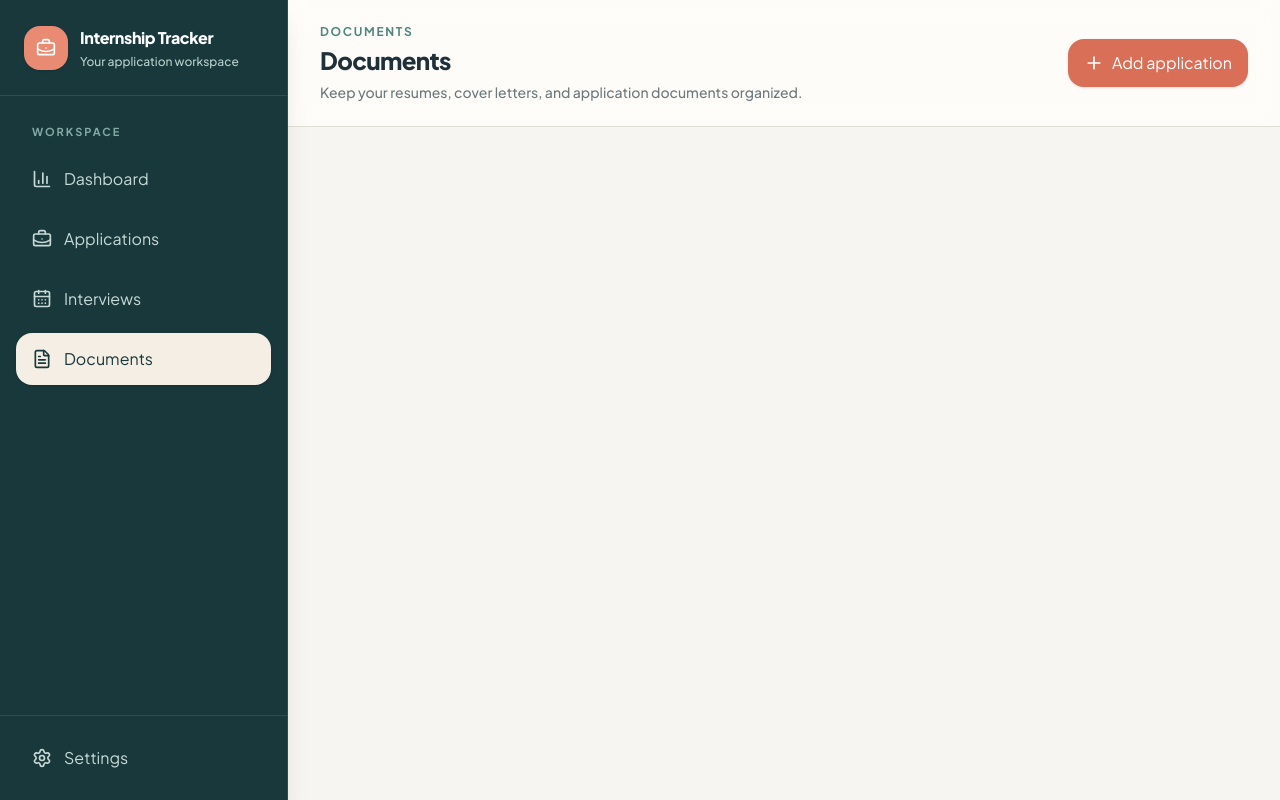
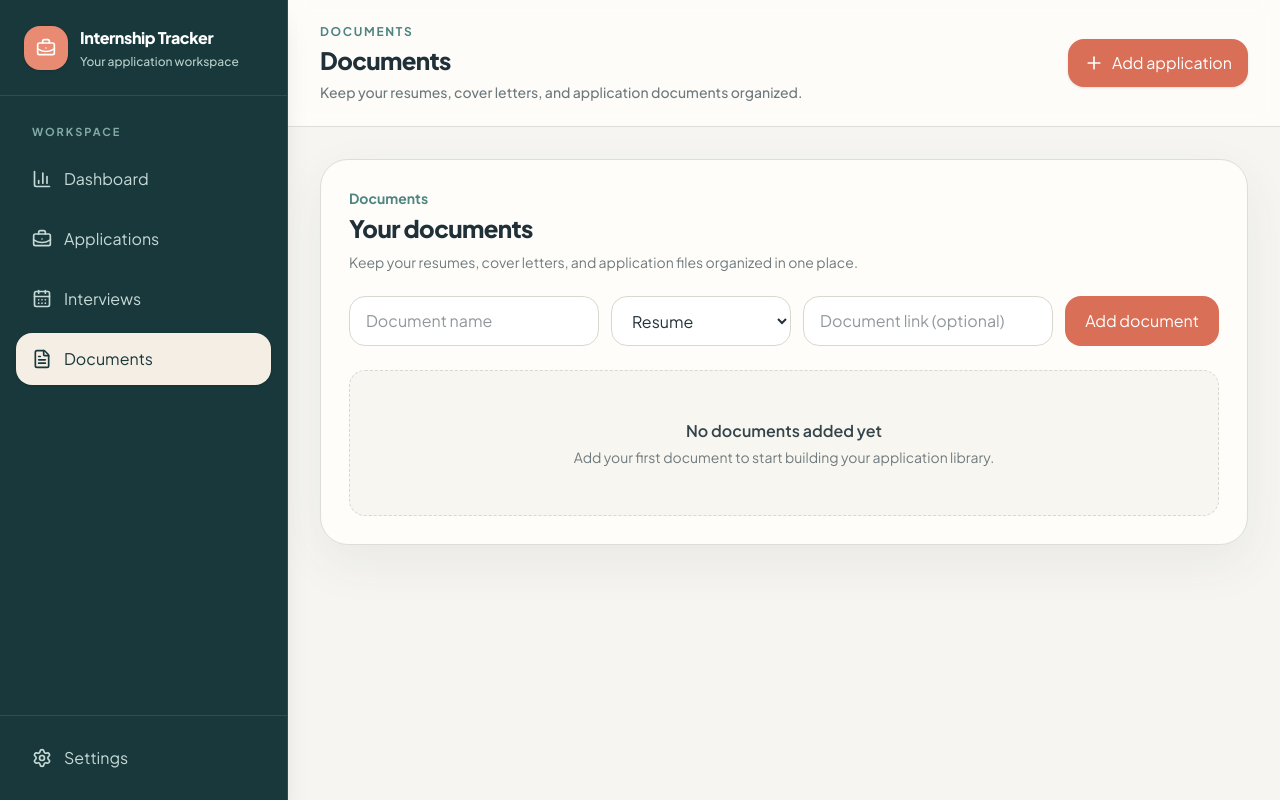
Before and after one commit to ronitbhanot4/internship-tracker, a React (Vite) app: page / in a window 1280 px wide. Both pictures are taken after a click on the button "Documents". Built offline with nearby package versions, Linux system fonts and the light colour scheme.

Commit message:
Add document tracking and persistence

```diff
--- a/src/App.tsx
+++ b/src/App.tsx
@@ -47,10 +47,20 @@ type Application = {
   notes: string;
 };
 
+type DocumentType = "Resume" | "Cover Letter" | "Transcript" | "Portfolio" | "Other";
+
+type Document = {
+  id: number;
+  name: string;
+  type: DocumentType;
+  link: string;
+};
+
 function App() {
   const [isSidebarOpen, setIsSidebarOpen] = useState(false);
   const [applications, setApplications] = useState<Application[]>(() => {
   const savedApplications = localStorage.getItem("internshipApplications");
+
 
 
   if (!savedApplications) {
@@ -63,6 +73,24 @@ function App() {
     return [];
   }
 });
+
+  const [documents, setDocuments] = useState<Document[]>(() => {
+  const savedDocuments = localStorage.getItem("internshipDocuments");
+
+  if (!savedDocuments) {
+    return [];
+  }
+
+  try {
+    return JSON.parse(savedDocuments) as Document[];
+  } catch {
+    return [];
+  }
+});
+  const [documentName, setDocumentName] = useState("");
+  const [documentType, setDocumentType] =
+  useState<DocumentType>("Resume");
+  const [documentLink, setDocumentLink] = useState("");
 
   const [company, setCompany] = useState("");
   const [position, setPosition] = useState("");
@@ -87,6 +115,13 @@ function App() {
     "internshipApplications",
     JSON.stringify(applications),);
   }, [applications]);
+
+  useEffect(() => {
+  localStorage.setItem(
+    "internshipDocuments",
+    JSON.stringify(documents),
+  );
+}, [documents]);
   const totalApplications = applications.length;
 
 const interviewCount = applications.filter(
@@ -145,6 +180,29 @@ const filteredApplications = applications
     currentApplications.filter((application) => application.id !== id),
   );
 };
+
+const handleAddDocument = () => {
+  if (!documentName.trim()) {
+    return;
+  }
+
+  const newDocument: Document = {
+    id: Date.now(),
+    name: documentName.trim(),
+    type: documentType,
+    link: documentLink.trim(),
+  };
+
+  setDocuments((currentDocuments) => [
+    newDocument,
+    ...currentDocuments,
+  ]);
+
+  setDocumentName("");
+  setDocumentType("Resume");
+  setDocumentLink("");
+};
+
 
 const handleEdit = (application: Application) => {
   setCompany(application.company);
@@ -710,6 +768,108 @@ const handleEdit = (application: Application) => {
     )}
   </section>
 )}
+
+{activePage === "Documents" && (
+  <section className="rounded-[28px] border border-[#deddd7] bg-[#fffdfa] p-7 shadow-[0_18px_50px_rgba(54,70,70,0.07)]">
+    <div className="mb-6">
+      <p className="text-sm font-bold text-[#4f857f]">
+        Documents
+      </p>
+
+      <h2 className="mt-1 text-2xl font-extrabold tracking-tight text-[#203039]">
+        Your documents
+      </h2>
+
+      <p className="mt-2 text-sm text-[#707b7e]">
+        Keep your resumes, cover letters, and application files organized in one place.
+      </p>
+    </div>
+
+    <div className="space-y-6">
+  <div className="grid gap-3 md:grid-cols-[1fr_180px_1fr_auto]">
+    <input
+      type="text"
+      value={documentName}
+      onChange={(event) => setDocumentName(event.target.value)}
+      placeholder="Document name"
+      className="w-full rounded-2xl border border-[#d8d8d1] bg-white px-4 py-3 text-sm outline-none transition focus:border-[#4f857f] focus:ring-4 focus:ring-[#4f857f]/10"
+    />
+
+    <select
+      value={documentType}
+      onChange={(event) =>
+        setDocumentType(event.target.value as DocumentType)
+      }
+      className="w-full rounded-2xl border border-[#d8d8d1] bg-white px-4 py-3 text-sm outline-none transition focus:border-[#4f857f] focus:ring-4 focus:ring-[#4f857f]/10"
+    >
+      <option value="Resume">Resume</option>
+      <option value="Cover Letter">Cover Letter</option>
+      <option value="Transcript">Transcript</option>
+      <option value="Portfolio">Portfolio</option>
+      <option value="Other">Other</option>
+    </select>
+
+    <input
+      type="url"
+      value={documentLink}
+      onChange={(event) => setDocumentLink(event.target.value)}
+      placeholder="Document link (optional)"
+      className="w-full rounded-2xl border border-[#d8d8d1] bg-white px-4 py-3 text-sm outline-none transition focus:border-[#4f857f] focus:ring-4 focus:ring-[#4f857f]/10"
+    />
+
+    <button
+      type="button"
+      onClick={handleAddDocument}
+      className="rounded-2xl bg-[#d96f57] px-5 py-3 text-sm font-bold text-white transition hover:bg-[#c95f49]"
+    >
+      Add document
+    </button>
+  </div>
+
+  {documents.length === 0 ? (
+    <div className="rounded-2xl border border-dashed border-[#d8d8d1] bg-[#f8f6f0] px-6 py-12 text-center">
+      <p className="font-semibold text-[#34444b]">
+        No documents added yet
+      </p>
+
+      <p className="mt-1 text-sm text-[#707b7e]">
+        Add your first document to start building your application library.
+      </p>
+    </div>
+  ) : (
+    <div className="space-y-3">
+      {documents.map((document) => (
+        <div
+          key={document.id}
+          className="flex flex-col gap-3 rounded-2xl border border-[#deddd7] bg-white p-5 sm:flex-row sm:items-center sm:justify-between"
+        >
+          <div>
+            <p className="font-bold text-[#203039]">
+              {document.name}
+            </p>
+
+            <p className="mt-1 text-sm text-[#707b7e]">
+              {document.type}
+            </p>
+          </div>
+
+          {document.link && (
+            <a
+              href={document.link}
+              target="_blank"
+              rel="noreferrer"
+              className="text-sm font-bold text-[#4f857f] hover:underline"
+            >
+              Open document
+            </a>
+          )}
+        </div>
+      ))}
+    </div>
+  )}
+</div>
+  </section>
+)}
         </div>
       </main>
     </div>
```
